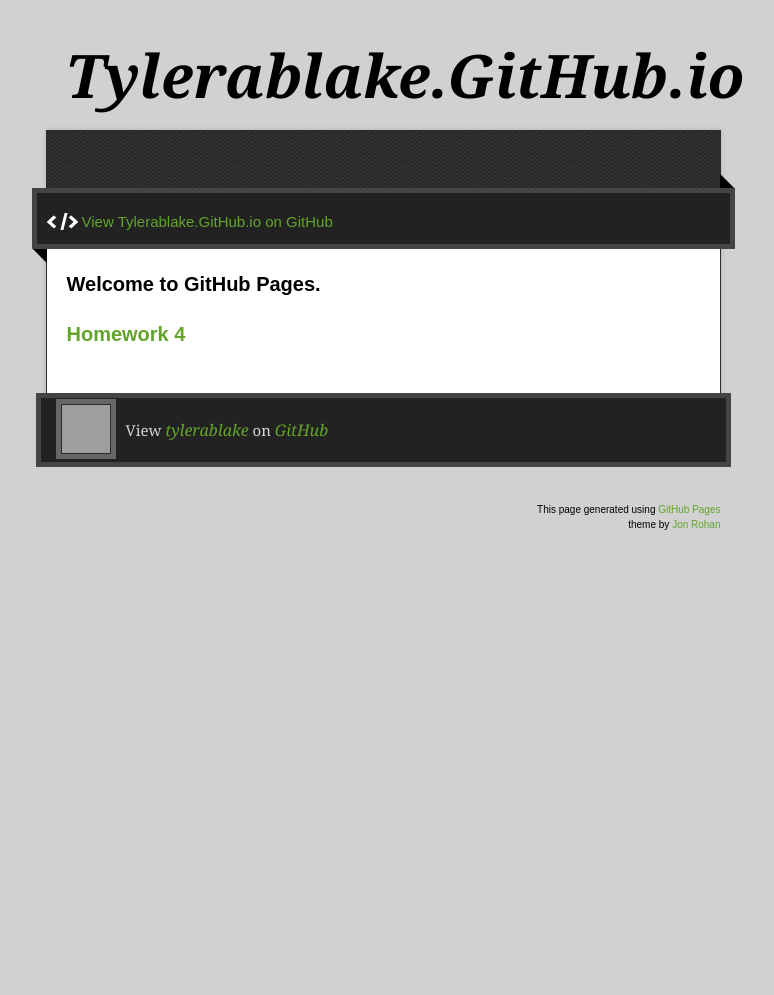
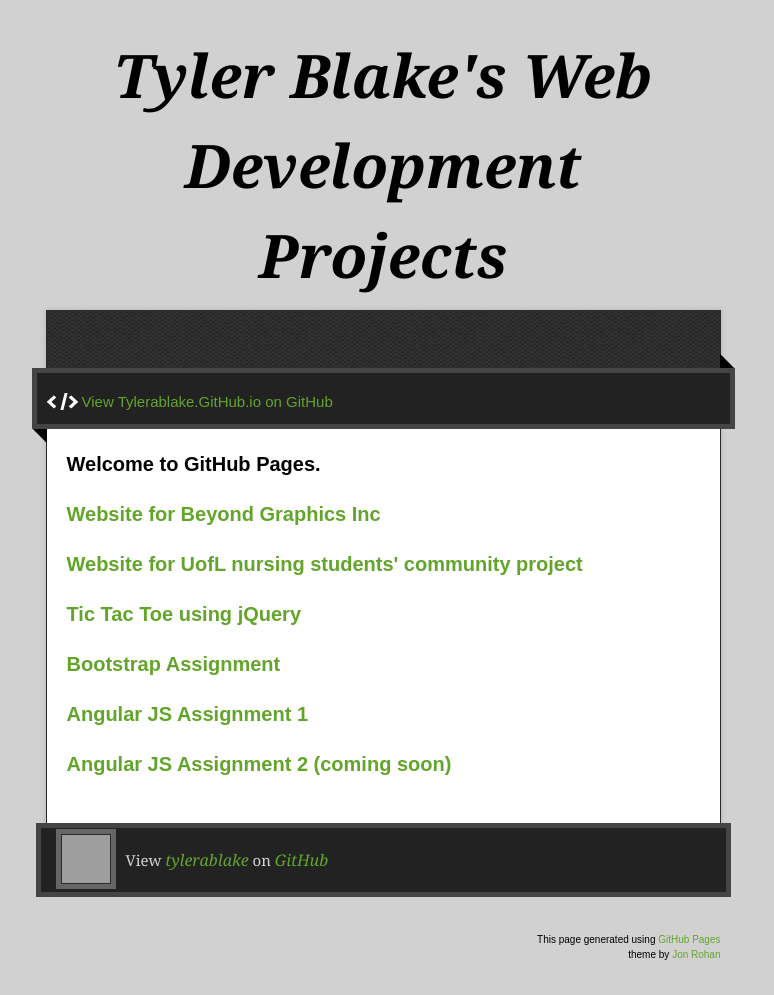
Before and after one commit to tylerablake/tylerablake.github.io, a plain HTML site: page index.html in a window 1280 px wide. Shown: the whole page, without its empty margins (257-1031 px from the left). Before the commit the page ends 800 px from the top, so only its background shows below. Drawn offline with nearby package versions, Linux system fonts and the light colour scheme; grey boxes are pictures that could not be loaded.

Commit message:
added links to other projects

```diff
--- a/index.html
+++ b/index.html
@@ -11,7 +11,7 @@
   <script type="text/javascript" src="https://ajax.googleapis.com/ajax/libs/jquery/1.7.1/jquery.min.js"></script>
   <script type="text/javascript" src="javascripts/script.js"></script>
 
-  <title>Tylerablake.GitHub.io</title>
+  <title>Tylera Blake's Web Dev Projects</title>
   <meta name="description" content="">
 
   <meta name="viewport" content="width=device-width,initial-scale=1">
@@ -22,7 +22,7 @@
 
   <div class="wrapper">
     <header>
-      <h1 class="title">Tylerablake.GitHub.io</h1>
+      <h1 class="title">Tyler Blake's Web Development Projects</h1>
     </header>
     <div id="container">
       <p class="tagline"></p>
@@ -36,8 +36,12 @@
         <article class="markdown-body">
           <h3>
 <a id="welcome-to-github-pages" class="anchor" href="#welcome-to-github-pages" aria-hidden="true"><span class="octicon octicon-link"></span></a>Welcome to GitHub Pages.</h3>
-
-<h3><a href="homework4/index.html">Homework 4</a>
+<h3><a href="http://tylerablake.github.io/beyondgraphics">Website for Beyond Graphics Inc</a></h3>
+<h3><a href="http://tylerablake.github.io/nursingmockup">Website for UofL nursing students' community project</a></h3>
+<h3><a href="http://tylerablake.github.io/homework-3">Tic Tac Toe using jQuery</a></h3>
+<h3><a href="http://tylerablake.github.io/homework4">Bootstrap Assignment</a></h3>
+<h3><a href="http://tylerablake.github.io/angular">Angular JS Assignment 1</a></h3>
+<h3><a href="#">Angular JS Assignment 2 (coming soon)</a></h3>
 
         </article>
       </div>
```
